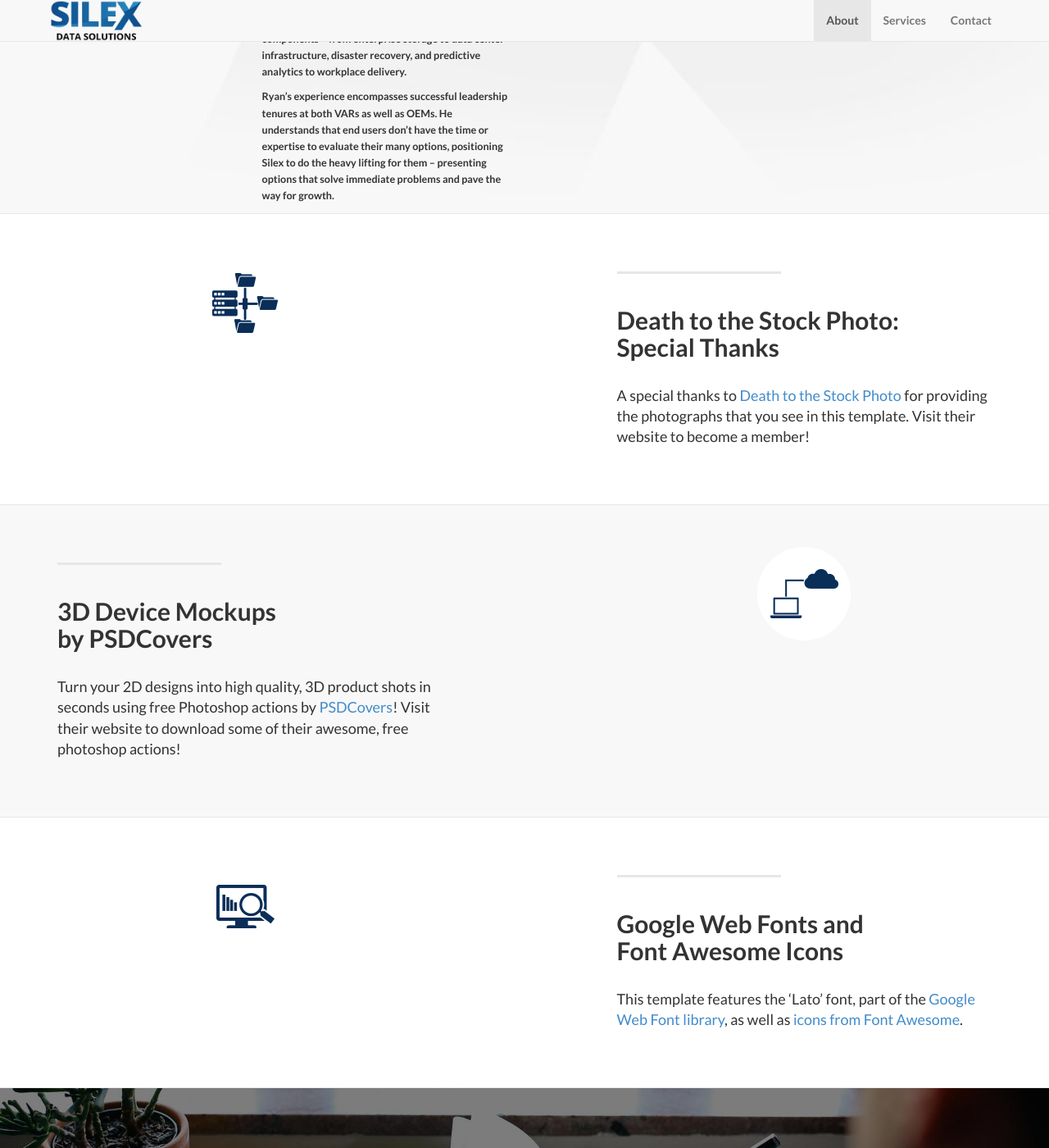
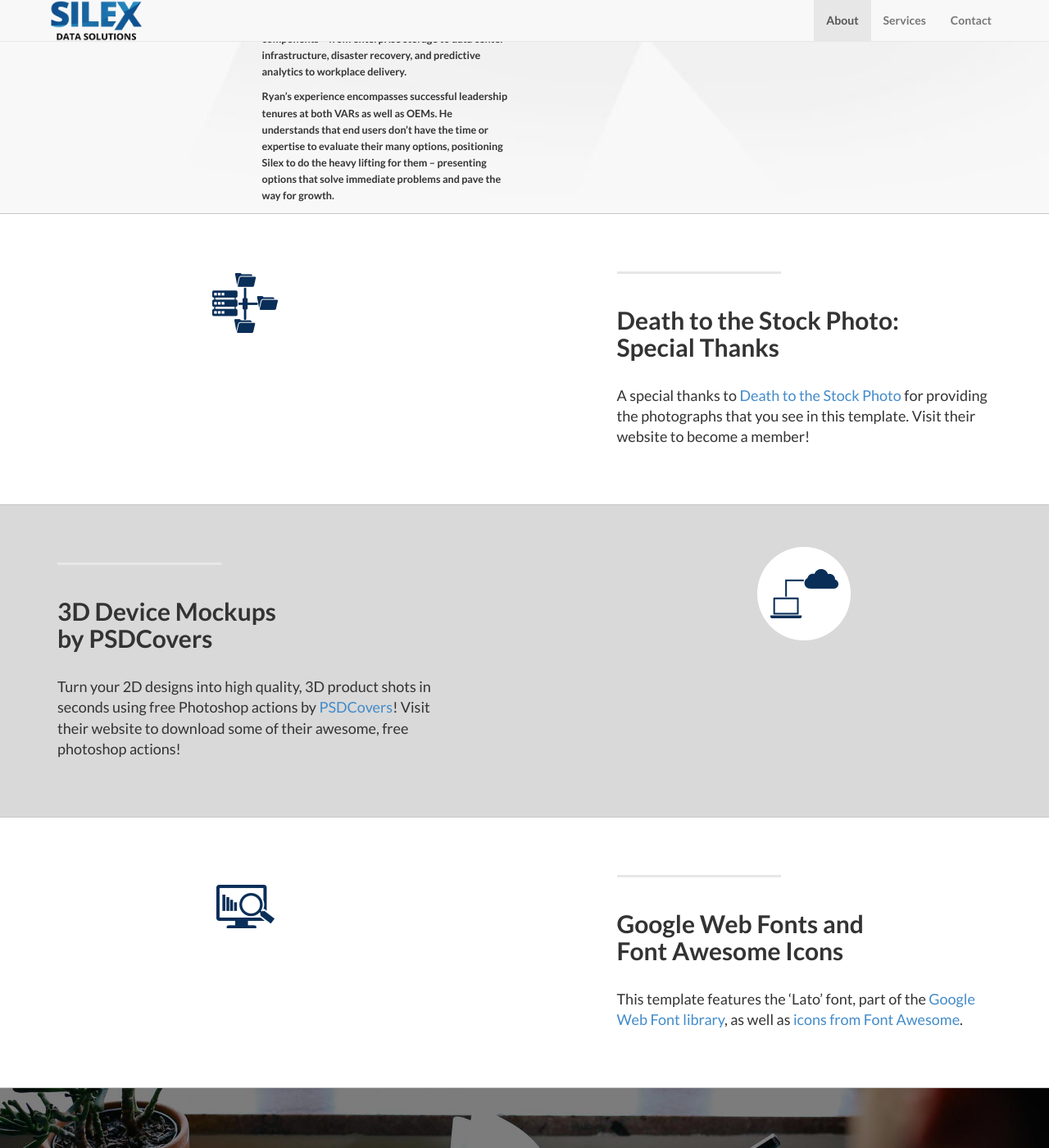
Before and after one commit to SilexDataSolutions/silexdatasolutions.github.io, a Jekyll site: the page built from index.html, in a window 1280 px wide and 1400 px high, scrolled down 1969 px. Shown: the whole window at 82% size. Built offline with Jekyll 4.4.1, drawn with Linux system fonts in a browser that asks for light colours.

Commit message:
Changing some colors

```diff
--- a/css/landing-page.css
+++ b/css/landing-page.css
@@ -94,13 +94,13 @@ h6 {
 
 .content-section-a {
     padding: 50px 0;
-    background-color: #f8f8f8;
+    background-color: #d9d9d9;
 }
 
 .content-section-b {
     padding: 50px 0;
-    border-top: 1px solid #e7e7e7;
-    border-bottom: 1px solid #e7e7e7;
+    border-top: 1px solid #c7c7c7;
+    border-bottom: 1px solid #c7c7c7;
 }
 
 .section-heading {
```
